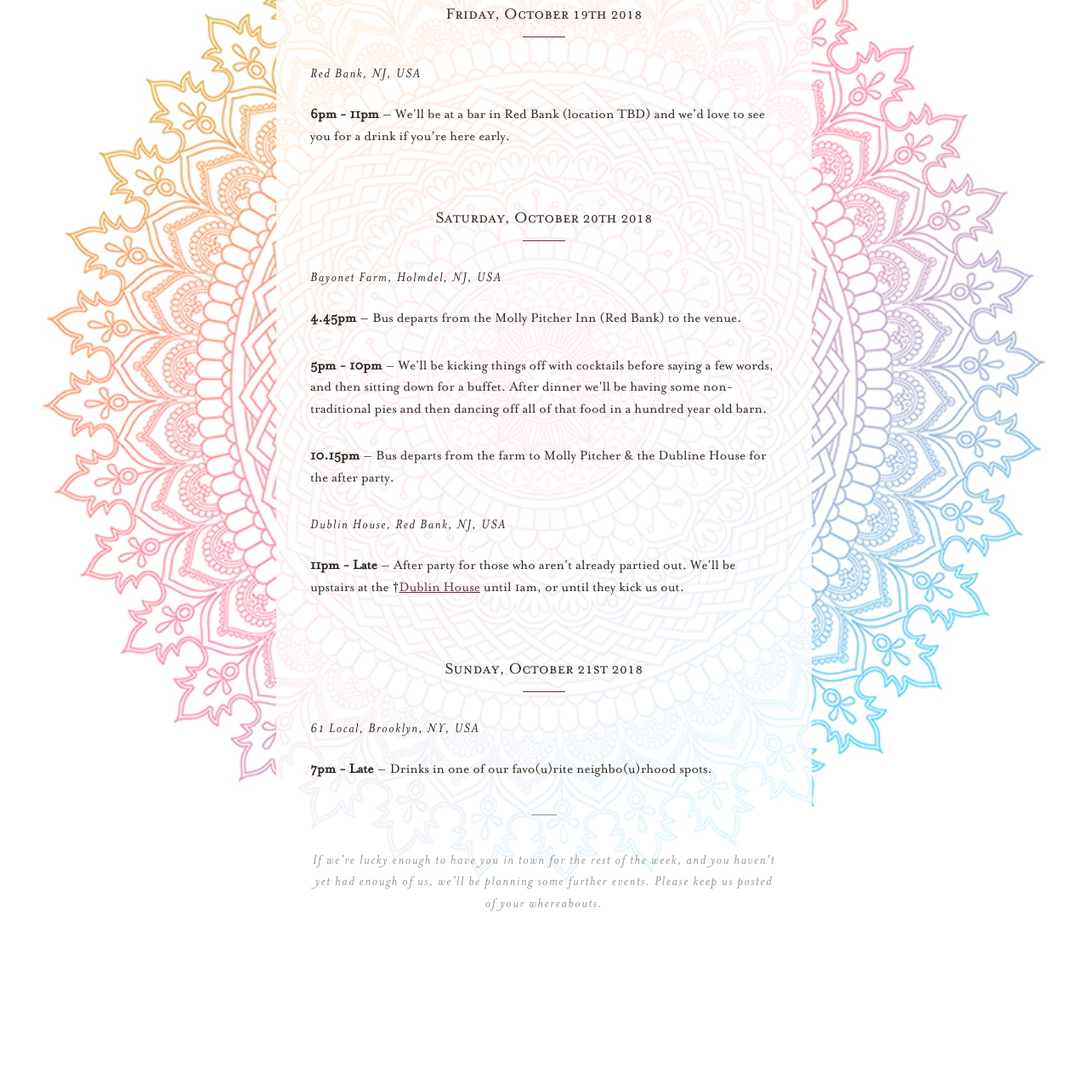
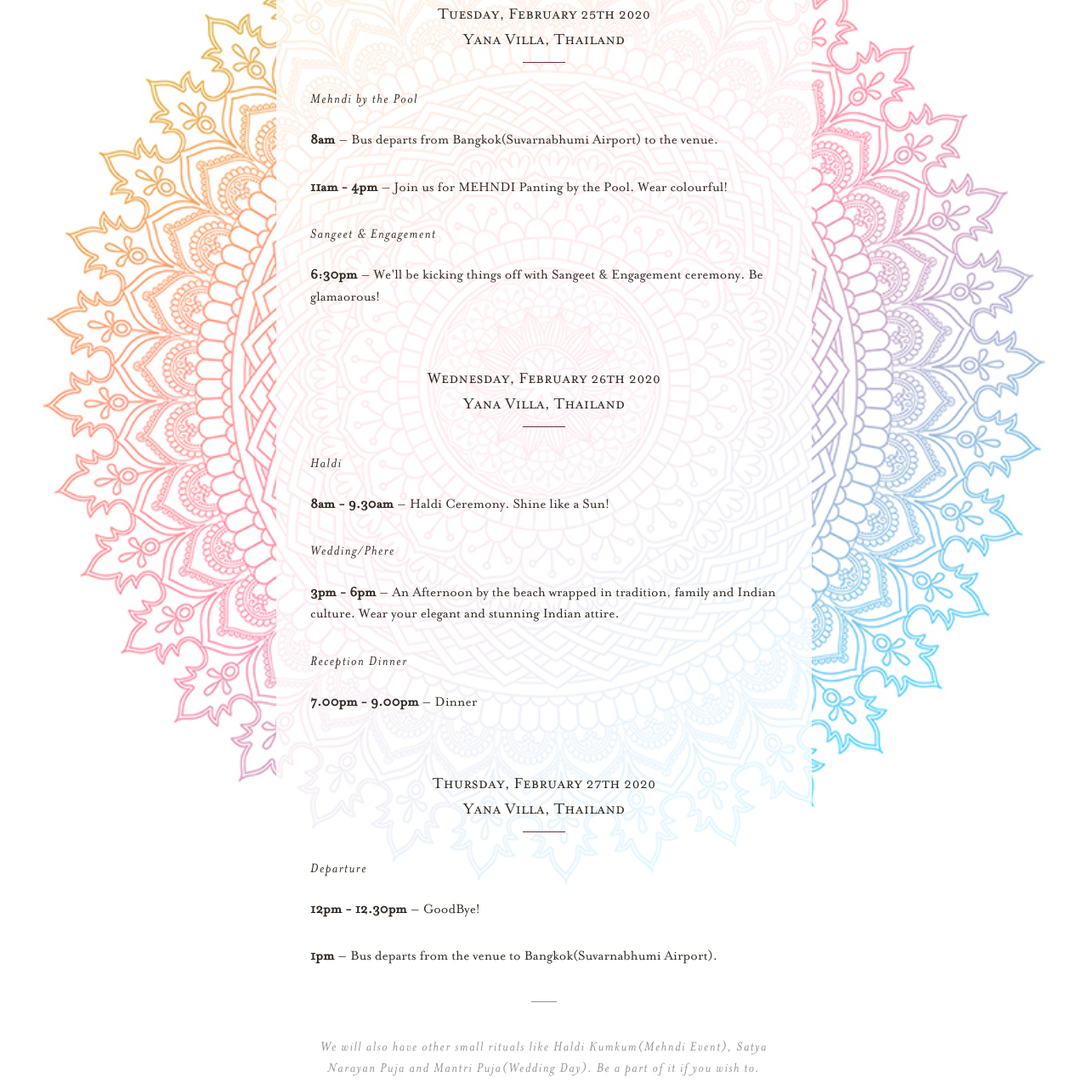
Before and after one commit to rakhee-sachet/wedding, a Gatsby site: page /schedule in a window 1280 px wide. Shown: the part 188-1462 px from the top of the page at 85% size. Before the commit the page ends 1327 px from the top, so only its background shows below. Built offline with nearby package versions, Linux system fonts and the light colour scheme; Gatsby itself is replaced by a stand-in of ours.

Commit message:
modified files to change the wordings

```diff
--- a/src/pages/schedule.js
+++ b/src/pages/schedule.js
@@ -31,52 +31,56 @@ const SchedulePage = () => (
     <SectionTitle>Schedule</SectionTitle>
 
     <SectionBody>
-      <h3>Friday, October 19th 2018</h3>
-      <Location>Red Bank, NJ, USA</Location>
+      <h3>Tuesday, February 25th 2020 <br /> Yana Villa, Thailand</h3>
+      <Location>Mehndi by the Pool</Location>
 
       <p>
-        <strong>6pm - 11pm</strong> – We'll be at a bar in Red Bank (location TBD) and we'd love
-        to see you for a drink if you're here early.
-      </p>
-
-      <h3>Saturday, October 20th 2018</h3>
-      <Location>Bayonet Farm, Holmdel, NJ, USA</Location>
-
-      <p>
-        <strong>4.45pm</strong> – Bus departs from the Molly Pitcher Inn (Red Bank) to the venue.
+        <strong>8am</strong> – Bus departs from Bangkok(Suvarnabhumi Airport) to the venue.
       </p>
 
       <p>
-        <strong>5pm - 10pm</strong> – We'll be kicking things off with cocktails
-        before saying a few words, and then sitting down for a buffet. After
-        dinner we'll be having some non-traditional pies and then dancing off all of
-        that food in a hundred year old barn.
-      </p>
-      <p>
-        <strong>10.15pm</strong> – Bus departs from the farm to Molly Pitcher & the Dubline House
-        for the after party.
+        <strong>11am - 4pm</strong> – Join us for MEHNDI Panting by the Pool. Wear colourful!
       </p>
 
+      <Location>Sangeet & Engagement</Location>
 
-      <Location>Dublin House, Red Bank, NJ, USA</Location>
       <p>
-        <strong>11pm - Late</strong> – After party for those who aren't already
-        partied out. We'll be upstairs at the &nbsp;
-        <a href="https://goo.gl/maps/L5GgNwHnXNM2" target="_blank" rel="noopener noreferrer">Dublin House</a> until 1am, or until
-        they kick us out.
+        <strong>6:30pm</strong> – We'll be kicking things off with Sangeet & Engagement ceremony.
+        Be glamaorous!
       </p>
 
-      <h3>Sunday, October 21st 2018</h3>
-      <Location>61 Local, Brooklyn, NY, USA</Location>
+      <h3>Wednesday, February 26th 2020 <br /> Yana Villa, Thailand</h3>
+      <Location>Haldi</Location>
       <p>
-        <strong>7pm - Late</strong> – Drinks in one of our favo(u)rite
-        neighbo(u)rhood spots.
+        <strong>8am - 9.30am</strong> – Haldi Ceremony. Shine like a Sun!
+      </p>
+
+      <Location>Wedding/Phere</Location>
+
+      <p>
+        <strong>3pm - 6pm</strong> – An Afternoon by the beach wrapped in tradition, family and
+        Indian culture. Wear your elegant and stunning Indian attire.
+      </p>
+
+      <Location>Reception Dinner</Location>
+
+      <p>
+        <strong>7.00pm - 9.00pm</strong> – Dinner
+      </p>
+
+      <h3>Thursday, February 27th 2020 <br /> Yana Villa, Thailand</h3>
+      <Location>Departure</Location>
+      <p>
+        <strong>12pm - 12.30pm</strong> – GoodBye!
+      </p>
+
+      <p>
+        <strong>1pm</strong> – Bus departs from the venue to Bangkok(Suvarnabhumi Airport).
       </p>
 
       <AfterEvent>
-        If we're lucky enough to have you in town for the rest of the week, and
-        you haven't yet had enough of us, we'll be planning some further events.
-        Please keep us posted of your whereabouts.
+        We will also have other small rituals like Haldi Kumkum(Mehndi Event), Satya Narayan Puja
+        and Mantri Puja(Wedding Day). Be a part of it if you wish to.
       </AfterEvent>
     </SectionBody>
   </Section>
```
Also changed, not shown: src/pages/accomodation.js (+3 -4 lines), src/pages/misc.js (+0 -8 lines).
